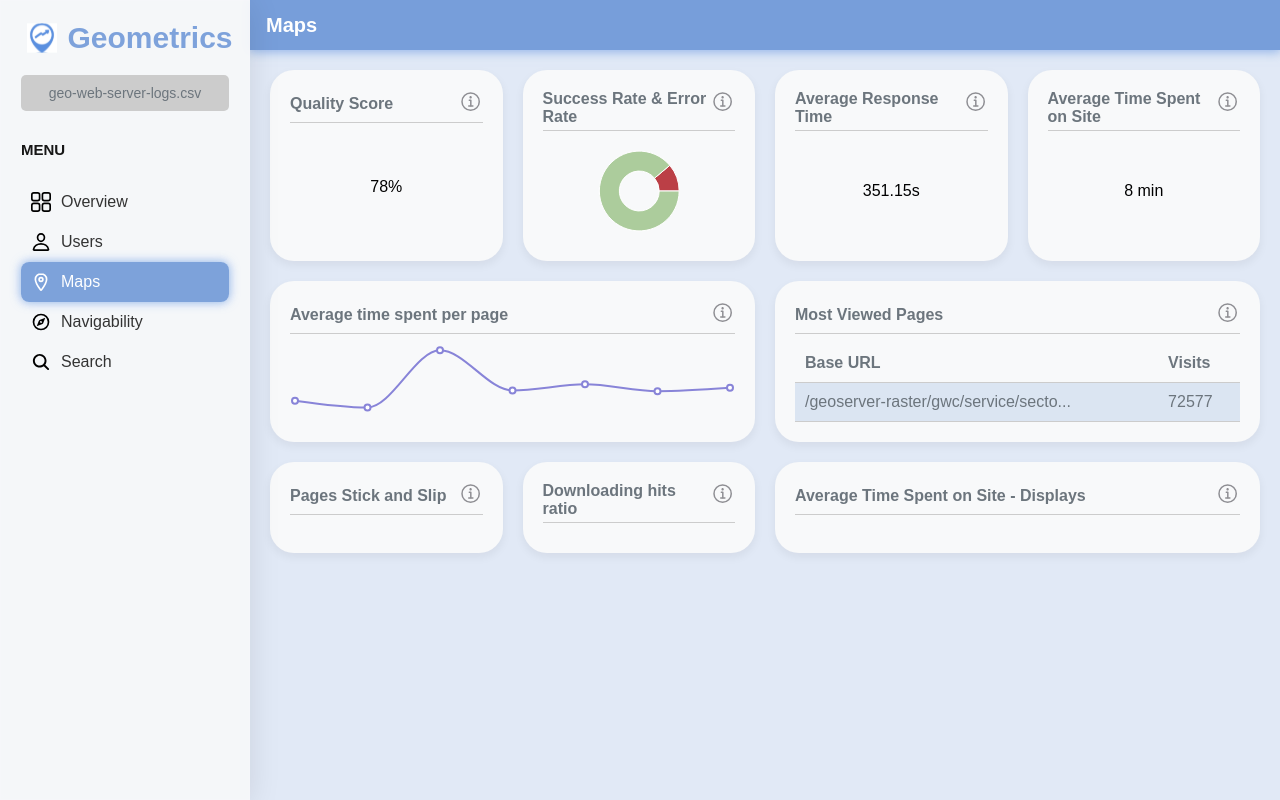
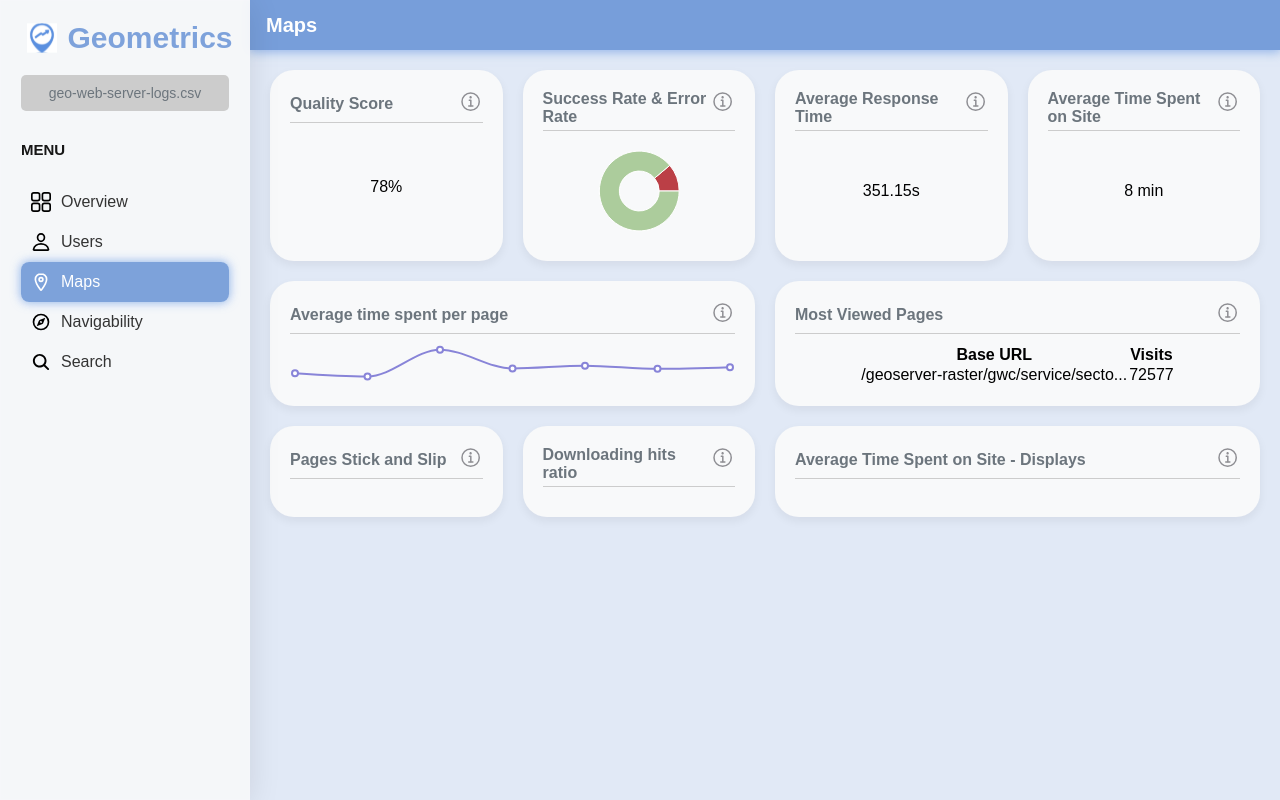
Before and after one commit to Sofia6074/Metricas_Geoportales_Maitena_Silvina_Sofia, a Next.js app in the folder frontend/: page /maps in a window 1280 px wide. Built offline with nearby package versions, Linux system fonts and the light colour scheme.

Commit message:
[issue-101] Adding most repeated words

```diff
--- a/frontend/package.json
+++ b/frontend/package.json
@@ -10,6 +10,7 @@
   },
   "dependencies": {
     "@visx/wordcloud": "^3.3.0",
+    "d3-scale": "^4.0.2",
     "next": "14.2.11",
     "react": "^18",
     "react-dom": "^18",
--- a/frontend/src/app/globals.css
+++ b/frontend/src/app/globals.css
@@ -17,7 +17,7 @@
     --color-chart-red: #bb3f46;
     --color-chart-green: #accc9c;
     --color-chart-blue: #accc9c;
-    --color-chart-purple: #58508d;
+    --color-chart-purple: #7368b8;
     --color-chart-orange: #ffa600;
 
     /* Variations */
@@ -72,3 +72,33 @@
     width: 250px;
     flex-shrink: 0;
   }
+
+  /* SCROLLBAR */
+  ::-webkit-scrollbar {
+    width: 8px;
+    height: 8px;
+  }
+
+  ::-webkit-scrollbar-track {
+    background: var(--color-border);
+  }
+
+  ::-webkit-scrollbar-thumb {
+    background: var(--color-primary);
+  }
+
+  ::-webkit-scrollbar-thumb:hover {
+    background: var(--color-vibrant-primary);
+  }
+
+  /* RECHARTS TOOLTIP */
+  .recharts-default-tooltip {
+    padding: 14px;
+    border-radius: 16px;
+    background: rgba(237, 237, 237, 0.5);
+    box-shadow: 0 4px 30px rgba(0, 0, 0, 0.1);
+    backdrop-filter: blur(4px);
+    -webkit-backdrop-filter: blur(4px);
+    border: 1px solid rgba(237, 237, 237, 0.3);
+    pointer-events: none;
+  }
--- a/frontend/src/app/maps/maps.module.css
+++ b/frontend/src/app/maps/maps.module.css
@@ -11,34 +11,6 @@
     display: flex;
     align-items: center;
     justify-content: center;
-}
-
-/* TABLA */
-.table {
-    width: 100%;
-    border-collapse: collapse;
-}
-
-.table th,
-.table td {
-    text-align: left;
-    padding: 10px;
-    border-bottom: 1px solid var(--color-border);
-    color: var(--color-secondary);
-}
-
-.table th {
-    background-color: var(--color-light-gray);
-    font-weight: bold;
-    color: var(--color-secondary);
-}
-
-.table td {
-    background-color: var(--color-background);
-}
-
-.table tbody tr:hover {
-    background-color: #f8f9fa;
 }
 
 /* GRID */
--- a/frontend/src/app/navigability/navigability.module.css
+++ b/frontend/src/app/navigability/navigability.module.css
@@ -11,34 +11,6 @@
     display: flex;
     align-items: center;
     justify-content: center;
-}
-
-/* TABLA */
-.table {
-    width: 100%;
-    border-collapse: collapse;
-}
-
-.table th,
-.table td {
-    text-align: left;
-    padding: 10px;
-    border-bottom: 1px solid var(--color-border);
-    color: var(--color-secondary);
-}
-
-.table th {
-    background-color: var(--color-light-gray);
-    font-weight: bold;
-    color: var(--color-secondary);
-}
-
-.table td {
-    background-color: var(--color-background);
-}
-
-.table tbody tr:hover {
-    background-color: #f8f9fa;
 }
 
 /* GRID */
--- a/frontend/src/app/search/search.module.css
+++ b/frontend/src/app/search/search.module.css
@@ -13,49 +13,17 @@
     justify-content: center;
 }
 
-/* TABLA */
-.table {
-    width: 100%;
-    border-collapse: collapse;
-}
-
-.table th,
-.table td {
-    text-align: left;
-    padding: 10px;
-    border-bottom: 1px solid var(--color-border);
-    color: var(--color-secondary);
-}
-
-.table th {
-    background-color: var(--color-light-gray);
-    font-weight: bold;
-    color: var(--color-secondary);
-}
-
-.table td {
-    background-color: var(--color-background);
-}
-
-.table tbody tr:hover {
-    background-color: #f8f9fa;
-}
-
 /* GRID */
 .grid {
     display: grid;
     gap: 20px;
-    grid-template-columns: repeat(1, minmax(0, 1fr));
-    grid-template-areas: "item1 item1"
-        "item2 item2";
+    grid-template-columns: 1fr;
+    grid-template-rows: 1fr 1fr;
     padding: 20px;
+}
+
+.item1,
+.item2 {
+    width: 100%;
     height: 100%;
 }
-
-.item1 {
-    grid-area: item1;
-}
-
-.item2 {
-    grid-area: item2;
-}
--- a/frontend/src/app/users/users.module.css
+++ b/frontend/src/app/users/users.module.css
@@ -11,34 +11,6 @@
     display: flex;
     align-items: center;
     justify-content: center;
-}
-
-/* TABLA */
-.table {
-    width: 100%;
-    border-collapse: collapse;
-}
-
-.table th,
-.table td {
-    text-align: left;
-    padding: 10px;
-    border-bottom: 1px solid var(--color-border);
-    color: var(--color-secondary);
-}
-
-.table th {
-    background-color: var(--color-light-gray);
-    font-weight: bold;
-    color: var(--color-secondary);
-}
-
-.table td {
-    background-color: var(--color-background);
-}
-
-.table tbody tr:hover {
-    background-color: #f8f9fa;
 }
 
 /* GRID */
--- a/frontend/src/components/breadcrumb/breadcrumb.module.css
+++ b/frontend/src/components/breadcrumb/breadcrumb.module.css
@@ -3,6 +3,7 @@
     background-color: var(--color-primary);
     box-shadow: 0px 1px 10px 1px rgba(90, 143, 223, 0.6);
     height: 50px;
+    min-height: 50px;
     padding-left: 16px;
     display: flex;
     align-items: center;
```
Also changed, not shown: frontend/src/app/overview/page.tsx (+28 -13 lines), frontend/src/app/search/page.tsx (+27 -6 lines), frontend/src/app/users/page.tsx (+9 -2 lines), 1 other file (tests, documents, lock files or other folders).
